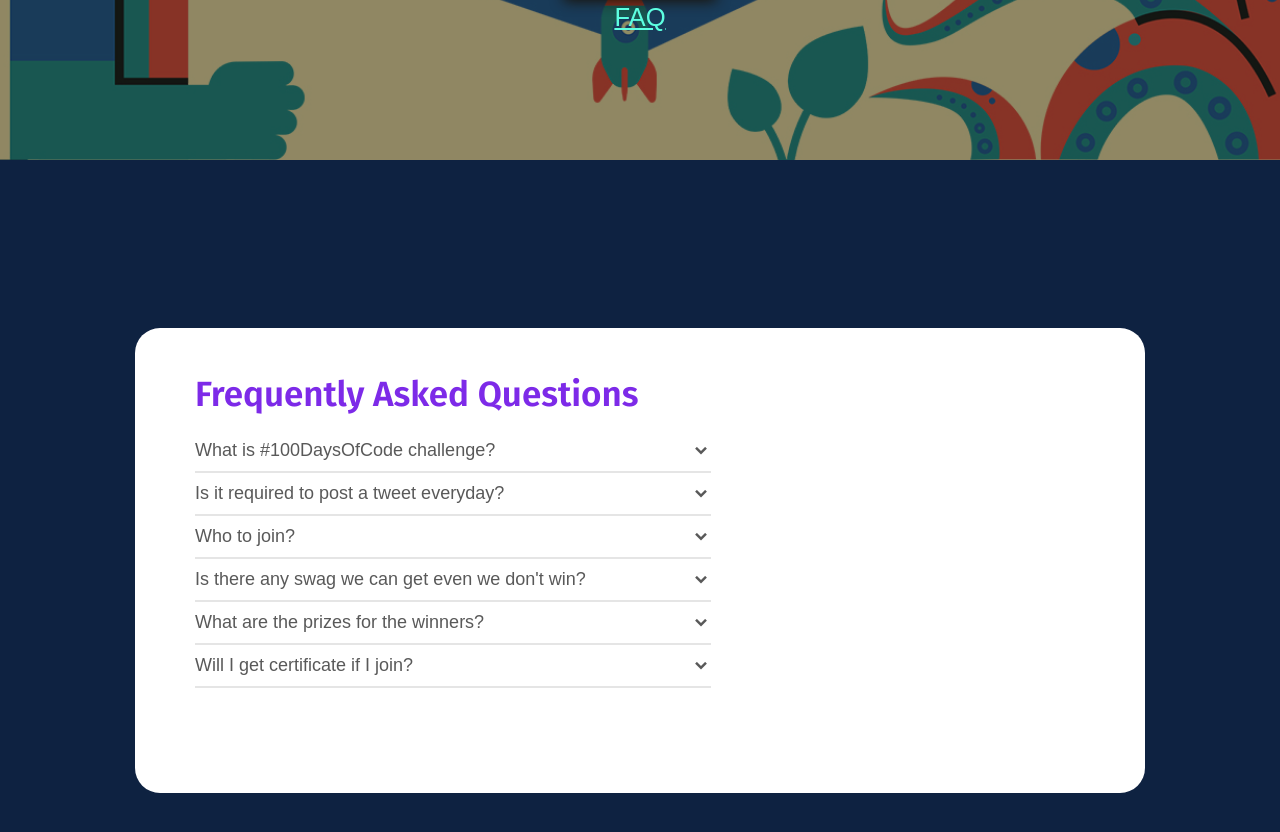
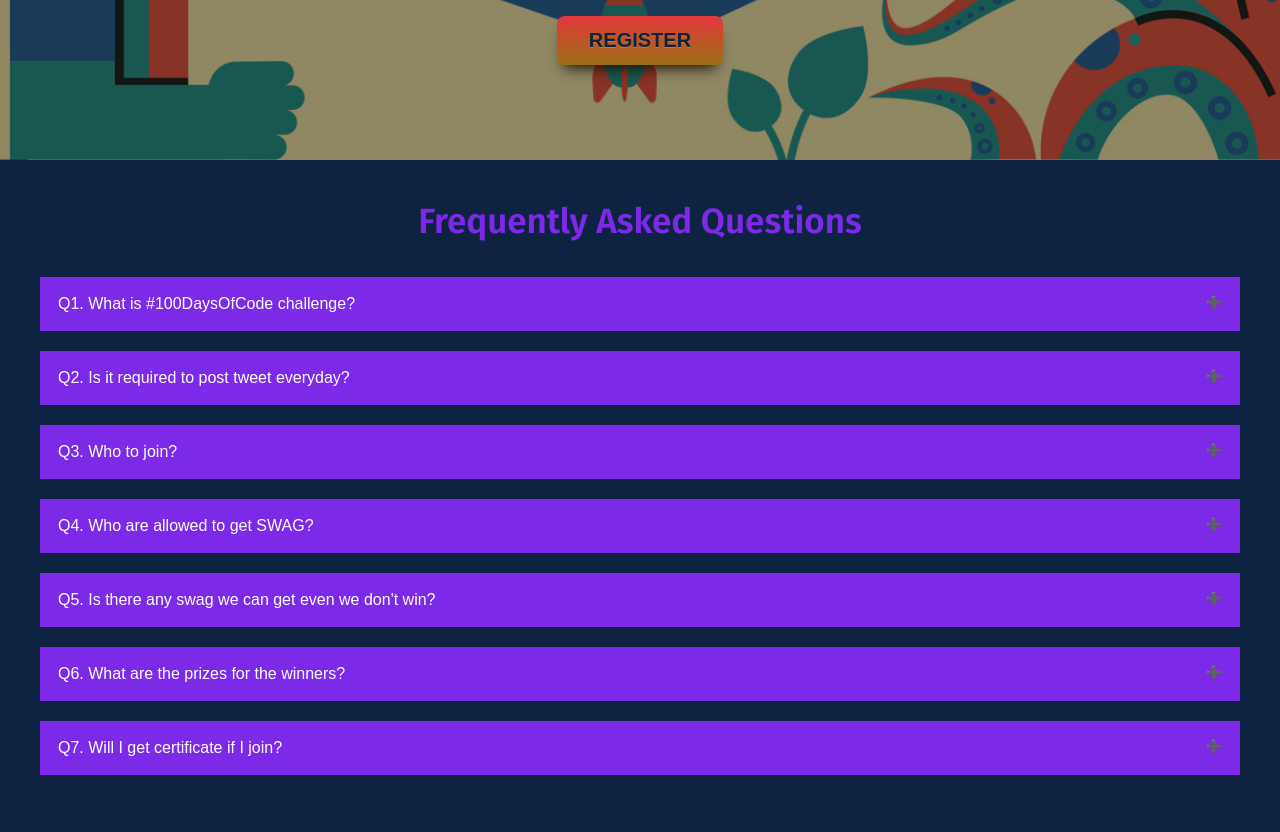
Before and after one commit to SurPathHub/events, a plain HTML site: page index.html in a window 1280 px wide. Shown: the part 640-1472 px from the top of the page. Drawn offline with nearby package versions, Linux system fonts and the light colour scheme; a web font is replaced by a local one.

Commit message:
feat: redesign accordion & added more details

```diff
--- a/index.html
+++ b/index.html
@@ -1,6 +1,5 @@
 <!DOCTYPE html>
 <html lang="en">
-
 <head>
   <meta charset="UTF-8">
   <meta name="viewport" content="width=device-width, initial-scale=1.0">
@@ -11,7 +10,6 @@
   <link href='https://unpkg.com/boxicons@2.0.7/css/boxicons.min.css' rel='stylesheet'>
   <link rel="stylesheet" href="main.css" />
 </head>
-
 <body>
 
   <header>
@@ -51,75 +49,38 @@
       <div class="countdown">00 : 00 : 00 : 00</div>
 
       <a href="https://forms.office.com/r/L2U0x4Qzdp" target="_blank" class="RegisterButton">REGISTER</a>
-            <h4 class="faq"><a href="#faq">FAQ</a></h4>
     </div>
   </header>
 
+    <!--Frequently Asked Questions-->
+    <div class="accordion-body">
+      <h3 class="accordion-title">Frequently Asked Questions</h3>
 
-    <!--Frequently Asked Questions-->
-    <div class="accordion-body" id="faq">
-        <div class="accordion">
-            <div class="accordion-text">
-                <div class="title">Frequently Asked Questions</div>
-                <ul class="faq-text">
-                    <li>
-                        <div class="question-arrow">
-                            <span class="question">What is #100DaysOfCode challenge?</span>
-                            <i class="bx bxs-chevron-down arrow"></i>
-                        </div>
-                        <p>The 100 Days Of Code challenge encouraging beginners to start to learn code, encourage them to post a tweet about what they did and use the hashtag of #100DaysOfCode and submit the final project after the event into <a class="links"
-                                href="https://github.com/SurPathHub/showcase-your-project">showcase-your-project</a> repository.</p>
-                        <span class="line"></span>
-                        <li>
-                            <div class="question-arrow">
-                                <span class="question">Is it required to post a tweet everyday?</span>
-                                <i class="bx bxs-chevron-down arrow"></i>
-                            </div>
-                            <p>You need to tweet your progress everyday with the #100DaysOfCode hashtag, but you are allowed to skip a day, your health is important. You can see the tweet example here: <a class="links" href="https://twitter.com/search?q=%23100DaysOfCode&src=typeahead_click">https://twitter.com/search?q=%23100DaysOfCode&src=typeahead_click</a></p>
-                            <span class="line"></span>
-                        </li>
-                    </li>
-                    <li>
-                        <div class="question-arrow">
-                            <span class="question">Who to join?</span>
-                            <i class="bx bxs-chevron-down arrow"></i>
-                        </div>
-                        <p>Only Filipino students & career shifters can participate to this event.</p>
-                        <span class="line"></span>
-                    </li>
-                    <li>
-                        <div class="question-arrow">
-                            <span class="question">Is there any swag we can get even we don't win?</span>
-                            <i class="bx bxs-chevron-down arrow"></i>
-                        </div>
-                        <p>We will try to give some swags to participants but this is only limited and it takes time to deliver. Even if you don't win, the most important thing is that you learn, improve your coding skills and etc.</p>
-                        <span class="line"></span>
-                    </li>
-                    <li>
-                        <div class="question-arrow">
-                            <span class="question">What are the prizes for the winners?</span>
-                            <i class="bx bxs-chevron-down arrow"></i>
-                        </div>
-                        <p>We will choose the top 5 awesome projects that will be submitted to <a class="links" href="https://github.com/SurPathHub/showcase-your-project">showcase-your-project</a> repository. The 5 winners will get T-shirt codes and some
-                            SWAG ^_^</p>
-                        <span class="line"></span>
-                    </li>
-                    <li>
-                        <div class="question-arrow">
-                            <span class="question">Will I get certificate if I join?</span>
-                            <i class="bx bxs-chevron-down arrow"></i>
-                        </div>
-                        <p>Yes, you will receive a certificate of participation if you complete the #100DaysOfCode challenge</p>
-                        <span class="line"></span>
-                    </li>
-                </ul>
-            </div>
-        </div>
+      <p class="accordion">Q1. What is #100DaysOfCode challenge?</p>
+      <div class="panel"><strong>A.</strong> The 100 Days Of Code challenge encouraging beginners to start to learn code, encourage them to post a tweet about what they did and use the hashtag of #100DaysOfCode and submit the final project after the event into <a class="repo-link" href="https://github.com/SurPathHub/showcase-your-project">showcase-your-project</a> repository.</div>
+
+      <p class="accordion">Q2. Is it required to post tweet everyday?</p>
+      <div class="panel"><strong>A.</strong> You need to tweet your progress everyday with the #100DaysOfCode hashtag, but you are allowed to skip a day, your health is the most important. You can see the tweet example here: <a class="repo-link" href="https://twitter.com/search?q=%23100DaysOfCode&src=typeahead_click">https://twitter.com/search?q=%23100DaysOfCode&src=typeahead_click</a></div>
+
+      <p class="accordion">Q3. Who to join?</p>
+      <div class="panel"><strong>A.</strong> Only Filipino students & career shifters can participate to this event. If you're not Filipino and want to join us, please join discord channel of <a class="repo-link" href="https://www.eddiehub.org/">EddieHub Community</a> and share your progress in #standup channel.</div>
+
+      <p class="accordion">Q4. Who are allowed to get SWAG?</p>
+      <div class="panel"><strong>A.</strong> Only from the Philippines can be able to get SWAG. We can't ship internationally.</div>
+
+      <p class="accordion">Q5. Is there any swag we can get even we don't win?</p>
+      <div class="panel"><strong>A.</strong> We will try to give some swag. Note: The SWAG are limited and it takes time to deliver. Even if you don't win, the most important is you learn, improve your coding skills, gain connections and etc.</div>
+
+      <p class="accordion">Q6. What are the prizes for the winners?</p>
+      <div class="panel"><strong>A.</strong> We will choose the top 5 awesome projects that submitted on the <a class="repo-link" href="https://github.com/SurPathHub/showcase-your-project">showcase-your-project</a> repository. The 5 winners will get T-shirt codes from GitHub and some SWAG. Note: Only Filipino can submit their final project to the repository.</div>
+
+      <p class="accordion">Q7. Will I get certificate if I join?</p>
+      <div class="panel"><strong>A.</strong> Yes, you will receive certificate of participation if you complete the #100DaysOfCode challenge</div>
+
   </div>
 
 
   <script src="main.js"></script>
 
 </body>
-
 </html>
--- a/main.css
+++ b/main.css
@@ -105,7 +105,7 @@ header .content .countdown {
 
 .links {
   color: #193b59;
-    font-family: 'Poppins', sans-serif;
+  font-family: "Poppins", sans-serif;
 }
 
 @media only screen and (max-width: 767px) {
@@ -113,7 +113,6 @@ header .content .countdown {
     background-image: url(imgs/EventBackgroundMobilePhone.jpg);
   }
 }
-
 
 /* ============DINOSAUR======================== */
 
@@ -603,7 +602,6 @@ header .content .countdown {
   }
 }
 
-
 /* ============Register Button================ */
 
 .RegisterButton {
@@ -633,7 +631,6 @@ header .content .countdown {
   position: relative;
   top: 1px;
 }
-
 
 /* Extra small devices (phones, 600px and down) */
 
@@ -686,7 +683,6 @@ header .content .countdown {
   }
 }
 
-
 /* Small devices (portrait tablets and large phones, 600px and up) */
 
 @media only screen and (min-width: 600px) {
@@ -737,7 +733,6 @@ header .content .countdown {
     transform: scale(0.6);
   }
 }
-
 
 /* Medium devices (landscape tablets, 768px and up) */
 
@@ -790,7 +785,6 @@ header .content .countdown {
   }
 }
 
-
 /* Large devices (laptops/desktops, 992px and up) */
 
 @media only screen and (min-width: 992px) {
@@ -842,7 +836,6 @@ header .content .countdown {
   }
 }
 
-
 /* Extra large devices (large laptops and desktops, 1200px and up) */
 
 @media only screen and (min-width: 1200px) {
@@ -891,173 +884,65 @@ header .content .countdown {
     animation: shadow-animation 1.5s infinite;
     transform: scale(0.7);
   }
-
-
 }
 
-
 /*Accordion (FAQ)*/
-
-.faq {
-    margin-top:5px;
-    margin-bottom:100px;
-}
-
-.faq a {
-    margin-top: 10%;
-    align-items: center;
-    justify-content: center;
-    font-size: 2vw;
-    color: #5dffe1;
-    font-family: 'Poppins' sans-serif;
-    font-weight: 10;
-
-}
-
 .accordion-body {
-    display: flex;
   align-items: center;
   justify-content: center;
   min-height: 100vh;
   padding: 40px;
   background: #0e2241;
 }
-
-::selection {
-    background: #7d2ae8;
-    color: #fff;
-}
-
-.accordion {
-    display: flex;
-    max-width: 1010px;
-    width: 100%;
-    align-items: center;
-    justify-content: space-between;
-    background: #fff;
-    border-radius: 25px;
-    padding: 45px 90px 70px 60px;
-}
-
-.accordion .accordion-text {
-    width: 60%;
-}
-
-.accordion .accordion-text .title {
+.accordion-title {
   font-size: 35px;
   font-weight: 600;
   color: #7d2ae8;
   font-family: "Fira Sans", sans-serif;
+  text-align: center;
+  margin-bottom: 35px;
 }
-
-.accordion .accordion-text .faq-text {
-    margin-top: 25px;
-    height: 283px;
-    overflow-y: auto;
+p.accordion {
+  background-color: #7d2ae8;
+  color: #fff;
+  cursor: pointer;
+  padding: 18px;
+  width: 100%;
+  text-align: left;
+  border: none;
+  outline: none;
+  transition: 0.4s;
+  margin-bottom: 10px;
 }
-
-.faq-text::-webkit-scrollbar {
-    display: none;
+p.accordion.active,
+p.accordion:hover {
+  background-color: #583c7e;
 }
-
-.accordion .accordion-text li {
-    list-style: none;
-    cursor: pointer;
+p.accordion:after {
+  content: "\2795";
+  font-size: 13px;
+  color: #777;
+  float: right;
+  margin-left: 5px;
 }
-
-.accordion-text li .question-arrow {
-    display: flex;
-    align-items: center;
-    justify-content: space-between;
+p.accordion.active:after {
+  content: "\2796";
 }
-
-.accordion-text li .question-arrow .question {
-    font-size: 18px;
-    font-weight: 500;
-    color: #595959;
-    transition: all 0.3s ease;
+div.panel {
+  padding: 0 18px;
+  background-color: #7d2ae8;
+  max-height: 0;
+  overflow: hidden;
+  transition: 0.4s ease-in-out;
+  opacity: 0;
+  margin-bottom: 10px;
+  color: #fff;
 }
-
-.accordion-text li .question-arrow .arrow {
-    font-size: 20px;
-    color: #595959;
-    transition: all 0.3s ease;
+div.panel.show {
+  opacity: 1;
+  max-height: 500px;
 }
-
-.accordion-text li.showAnswer .question-arrow .arrow {
-    transform: rotate(-180deg);
+.repo-link {
+  color: rgba(14, 217, 231, 0.952) !important;
 }
-
-.accordion-text li:hover .question-arrow .question,
-.accordion-text li:hover .question-arrow .arrow {
-    color: #7d2ae8;
-}
-
-.accordion-text li.showAnswer .question-arrow .question,
-.accordion-text li.showAnswer .question-arrow .arrow {
-    color: #7d2ae8;
-}
-
-.accordion-text li .line {
-    display: block;
-    height: 2px;
-    width: 100%;
-    margin: 10px 0;
-    background: rgba(0, 0, 0, 0.1);
-}
-
-.accordion-text li p {
-    width: 92%;
-    font-size: 15px;
-    font-weight: 500;
-    color: #595959;
-    display: none;
-}
-
-.accordion-text li.showAnswer p {
-    display: block;
-}
-
-@media (max-width: 994px) {
-    .accordion {
-        max-width: 100%;
-        padding: 45px 60px 90px 60px;
-    }
-    .accordion .image-box {
-        height: 360px;
-        width: 220px;
-    }
-    .accordion .accordion-text {
-        width: 63%;
-    }
-}
-
-@media (max-width: 820px) {
-    .accordion {
-        flex-direction: column;
-    }
-    .accordion .image-box {
-        height: 360px;
-        width: 300px;
-        background: #7d2ae8;
-        width: 100%;
-        border-radius: 25px;
-        padding: 30px;
-    }
-    .accordion .accordion-text {
-        width: 100%;
-        margin-top: 30px;
-    }
-}
-
-@media (max-width: 538px) {
-    .accordion {
-        padding: 25px;
-    }
-    .accordion-text li p {
-        width: 98%;
-    }
-}
-
-
 /*End of Accordion (FAQ)*/
--- a/main.js
+++ b/main.js
@@ -38,15 +38,30 @@ function tick () {
   }
 }
 
-let li = document.querySelectorAll(".faq-text li");
-    for (var i = 0; i < li.length; i++) {
-      li[i].addEventListener("click", (e)=>{
-        let clickedLi;
-        if(e.target.classList.contains("question-arrow")){
-          clickedLi = e.target.parentElement;
-        }else{
-          clickedLi = e.target.parentElement.parentElement;
-        }
-       clickedLi.classList.toggle("showAnswer");
+    //Accordion
+    document.addEventListener("DOMContentLoaded", function(event) {
+
+
+      var acc = document.getElementsByClassName("accordion");
+      var panel = document.getElementsByClassName('panel');
+
+      for (var i = 0; i < acc.length; i++) {
+          acc[i].onclick = function() {
+              var setClasses = !this.classList.contains('active');
+              setClass(acc, 'active', 'remove');
+              setClass(panel, 'show', 'remove');
+
+              if (setClasses) {
+                  this.classList.toggle("active");
+                  this.nextElementSibling.classList.toggle("show");
+              }
+          }
+      }
+
+      function setClass(els, className, fnName) {
+          for (var i = 0; i < els.length; i++) {
+              els[i].classList[fnName](className);
+          }
+      }
+
       });
-    }
```
Lines whose indentation alone changed are shown as unchanged.
